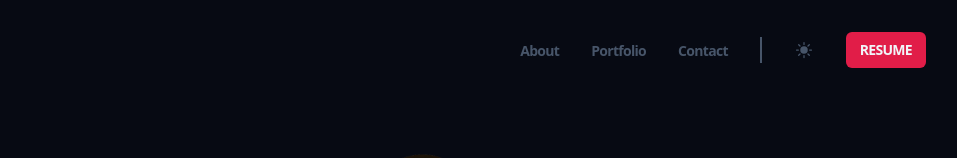
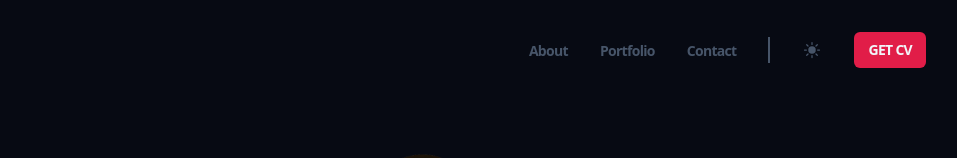
Before and after one commit to Brooklss/ProPortfolio, a website built with Vite: page index.html in a window 1280 px wide. Shown: the top 158 px of the page, without its empty margins (218-1175 px from the left). Built offline with nearby package versions, Linux system fonts and the light colour scheme.

Commit message:
Update index.html

```diff
--- a/index.html
+++ b/index.html
@@ -36,7 +36,7 @@
           </button>
         </li>
         <li>
-          <a class="header_resume btn" href="BROOKS_CV.pdf">RESUME</a>
+          <a class="header_resume btn" href="BROOKS_CV.pdf">GET CV</a>
         </li>
       </ul>
       <button class="header__bars">
```
